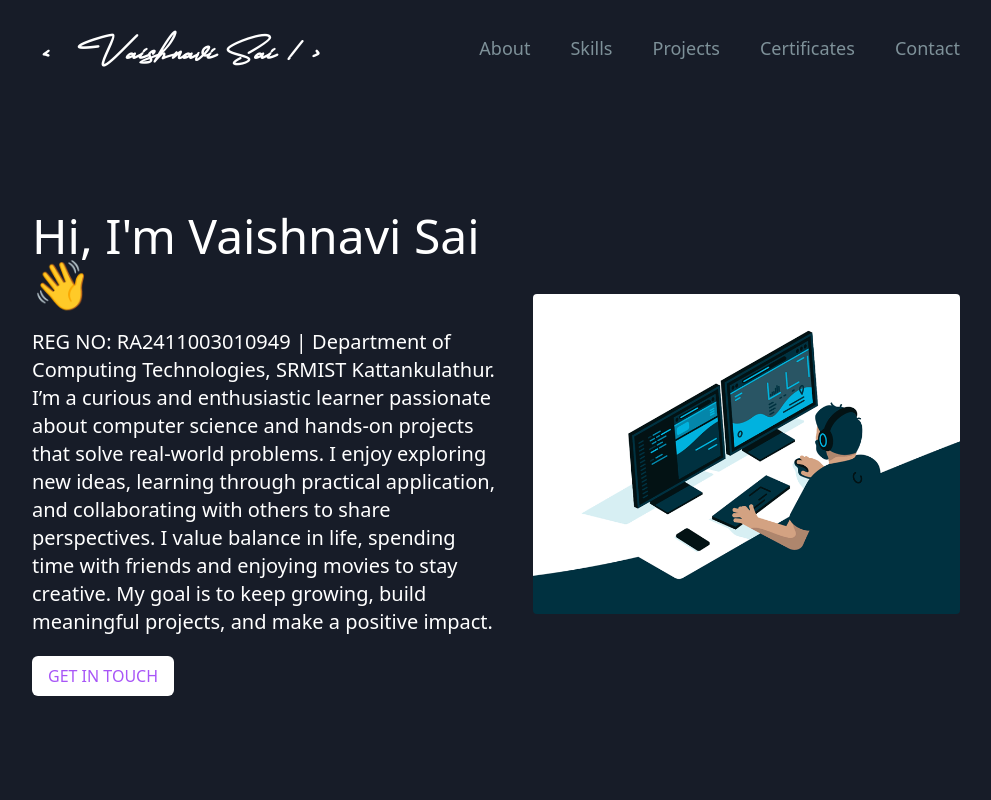
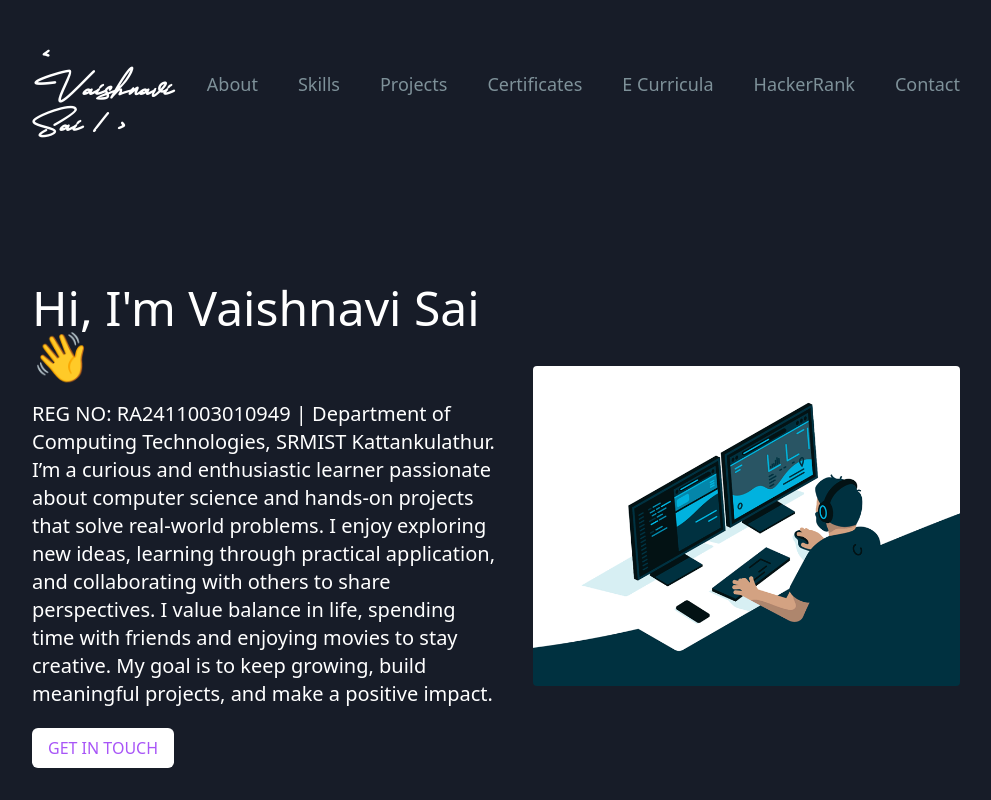
Before and after one commit to vaishnavi071106/MyPortfolio, a React (Create React App) app: page / in a window 1280 px wide. Shown: the top 800 px of the page, without its empty margins (144-1135 px from the left). Built offline with nearby package versions, Linux system fonts and the light colour scheme.

Commit message:
Update Navbar.jsx

```diff
--- a/src/components/Navbar.jsx
+++ b/src/components/Navbar.jsx
@@ -1,8 +1,7 @@
-import React, { useState } from "react";
-import "../App.css"
-import { FaGithub, FaLinkedin, FaStackOverflow } from "react-icons/fa";
-import { IoMdMenu, IoMdClose } from "react-icons/io";
-
+import React, {useState} from "react";
+import "../App.css";
+import {FaGithub, FaLinkedin, FaStackOverflow} from "react-icons/fa";
+import {IoMdMenu, IoMdClose} from "react-icons/io";
 
 function Navbar({sendDataToParent}) {
   // const [active, setActive] = useState(0);
@@ -19,7 +18,6 @@ function Navbar({sendDataToParent}) {
     setMenuOpen(newMenuState);
     sendDataToParent(newMenuState);
   };
-
 
   return (
     <>
@@ -43,7 +41,7 @@ function Navbar({sendDataToParent}) {
             menuOpen ? "max-md:flex" : "max-md:hidden"
           } `}>
           <ul className="flex gap-10 max-md:flex-col max-md:w-full">
-            <li className="max-md:w-full">
+            <li>
               <a
                 href="#about"
                 className={`inline-block w-full text-[#7e9199] hover:text-white max-md:hover:border-none max-md:active:bg-purple-500 max-md:active:text-white max-md:px-2 hover:border-b pb-1 text-lg`}
@@ -51,7 +49,6 @@ function Navbar({sendDataToParent}) {
                 About
               </a>
             </li>
-
             <li>
               <a
                 href="#skills"
@@ -78,6 +75,22 @@ function Navbar({sendDataToParent}) {
                 Certificates
               </a>
             </li>
+            <li>
+              <a
+                href="#curricula"
+                className={`inline-block w-full text-[#7e9199] hover:text-white max-md:hover:border-none max-md:active:bg-purple-500 max-md:active:text-white max-md:px-2 hover:border-b pb-1 text-lg`}
+                onClick={() => handleLinkClick()}>
+                E&nbsp;Curricula
+              </a>
+            </li>
+            <li>
+              <a
+                href="#hackerrank"
+                className={`inline-block w-full text-[#7e9199] hover:text-white max-md:hover:border-none max-md:active:bg-purple-500 max-md:active:text-white max-md:px-2 hover:border-b pb-1 text-lg`}
+                onClick={() => handleLinkClick()}>
+                HackerRank
+              </a>
+            </li>
 
             <li>
               <a
@@ -90,7 +103,7 @@ function Navbar({sendDataToParent}) {
           </ul>
 
           <ul
-            className={`hidden justify-around items-center mt-28 max-md:flex`}>
+            className={`hidden justify-start gap-10 items-center mt-8 max-md:flex`}>
             <li>
               <a
                 href="https://github.com/vaishnavi071106"
```
